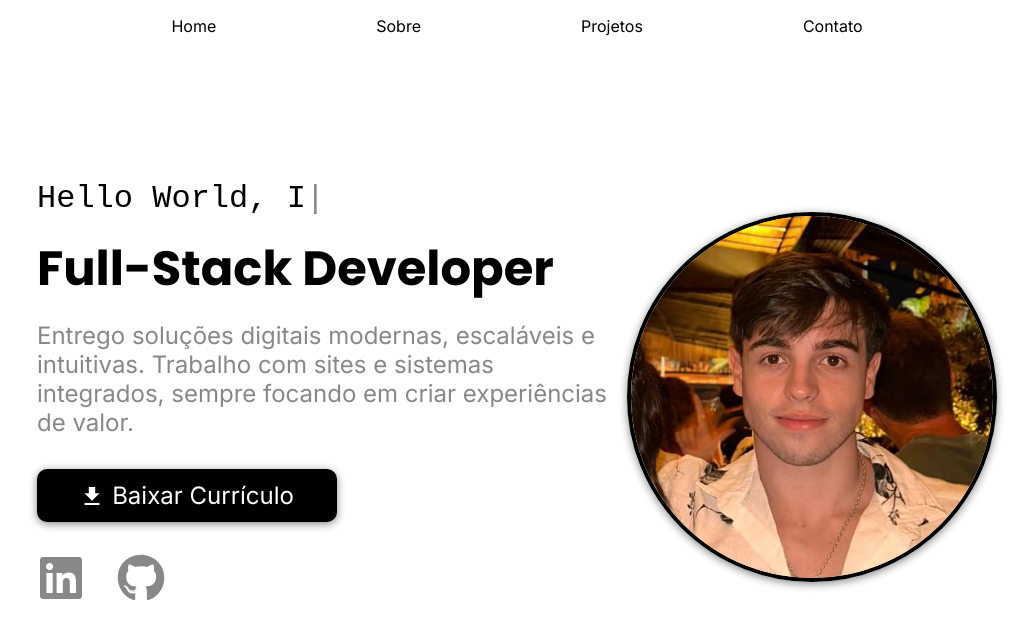
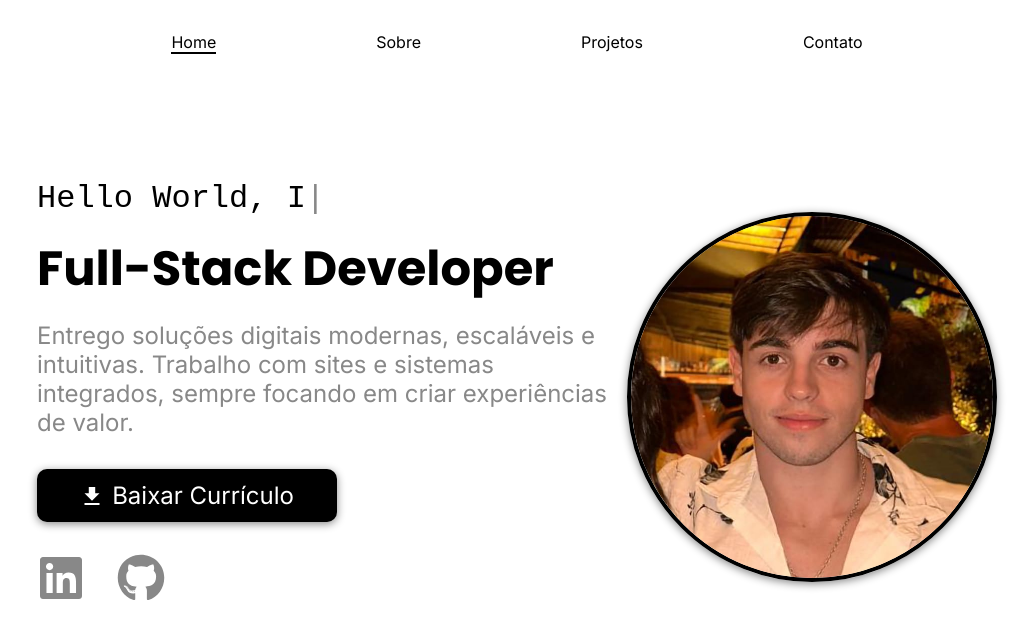
Before and after one commit to JoaquimGCVS/Portifolio, a React (Vite) app: page / in a window 1280 px wide. In both pictures the pointer is over the link "Home". Shown: the top 638 px of the page, without its empty margins (123-1156 px from the left). Built offline with nearby package versions, Linux system fonts and the light colour scheme.

Commit message:
Section home finalizada

```diff
--- a/src/components/Header/Header.css
+++ b/src/components/Header/Header.css
@@ -1,5 +1,5 @@
 .header {
-    padding: 1rem 0;
+    padding: 2rem 0 0;
 }
 
 .rotas {
@@ -13,3 +13,8 @@
     text-decoration: none;
     color: var(--cor-preto);
 }
+
+.rota:hover {
+
+    border-bottom: 2px solid var(--cor-preto);
+}
--- a/src/sections/Home/Home.css
+++ b/src/sections/Home/Home.css
@@ -42,7 +42,7 @@
 }
 
 .botao-cv:hover {
-
+    color: var(--cor-cinza);
 }
 
 .texto .redes-sociais {
@@ -53,6 +53,10 @@
 .texto .rede-social {
     font-size: var(--font-s4);
     color: var(--cor-cinza);
+}
+
+.texto .rede-social:hover {
+    color: var(--cor-preto);
 }
 
 .imagem {
```
